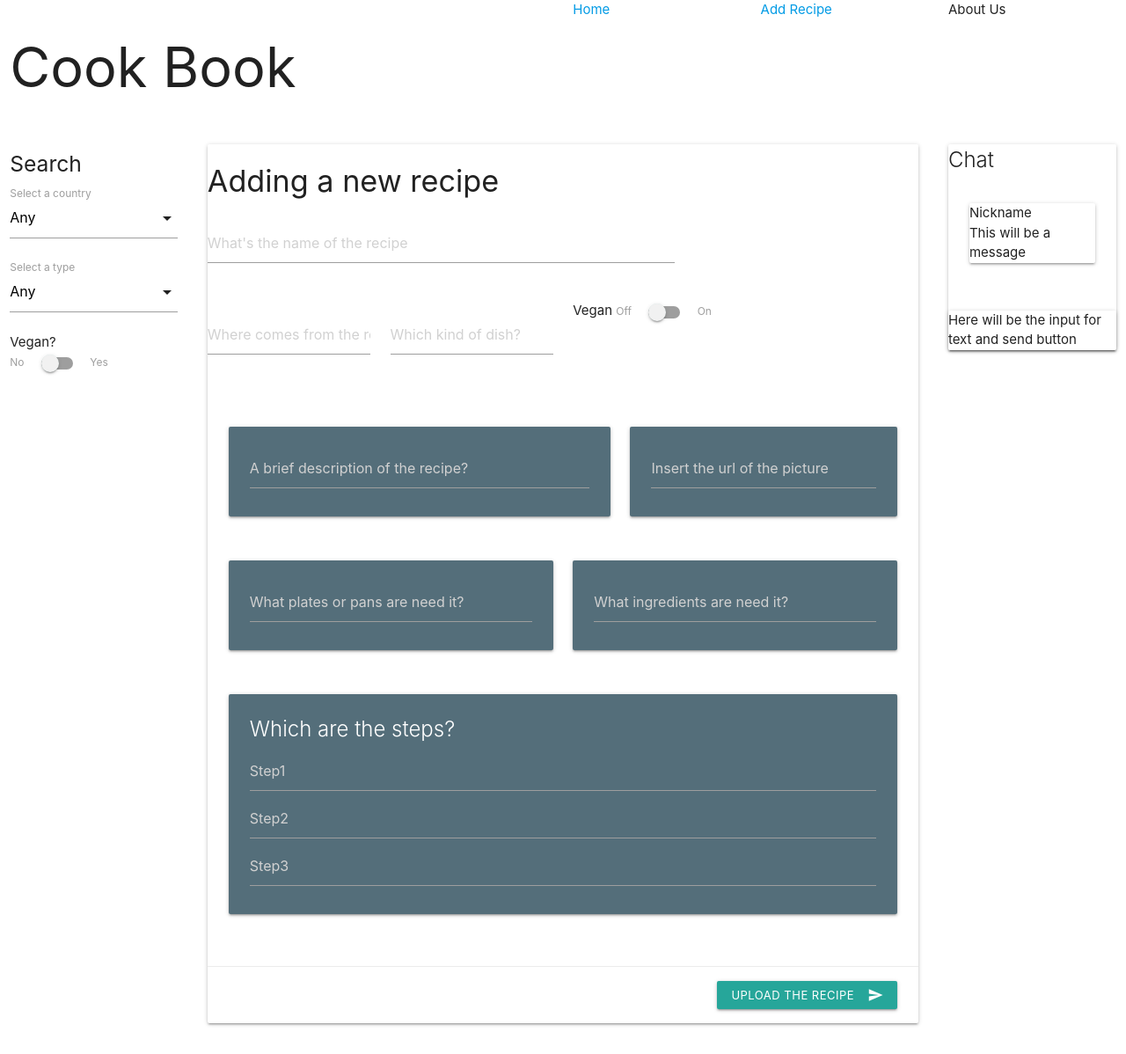
After one commit to BuleandraGeorge/Cook-Idea, a Flask app: page /add_recipe.html in a window 1280 px wide. The commit adds this page. Shown: the whole page at 88% size. Run offline with Flask 2, Linux system fonts and the light colour scheme; some libraries are stand-ins or nearby versions.

Commit message:
Added Chat Box, Search Box, Edit recipe feature, Delete modal

```diff
--- a/app.py
+++ b/app.py
@@ -15,8 +15,12 @@ mongo = PyMongo(app)
 @app.route('/')
 @app.route('/get_recipes')
 def get_recipes():
-    return render_template('recipes_list.html', recipes=mongo.db.recipes.find())
+    return render_template('recipes_list.html', recipes=mongo.db.recipes.find(), zones=mongo.db.country.find(), types=mongo.db.type.find())
 
+
+@app.route('/add_recipe.html')
+def add_recipe():
+    return render_template('add_recipe.html')
 
 if __name__ == '__main__':
     app.run(host=os.environ.get('IP'),
--- a/static/javascript/script.js
+++ b/static/javascript/script.js
@@ -2,7 +2,7 @@ document.getElementById("edit-button").addEventListener("click", function(){
     content=document.getElementById("recipe-name").innerHTML;
     document.getElementById("recipe-name").innerHTML="<input placeholder=\"Introduce a name for the recipe\" value=\""+content+"\">";
     content=document.getElementById("recipe-description").innerHTML;
-    document.getElementById("recipe-description").innerHTML="<input placeholder=\"Introduce a description for the recipe\" value=\""+content+"\">";
+    document.getElementById("recipe-description").innerHTML="<textarea placeholder=\"Introduce a description for the recipe\">"+ content +"</textarea>";
     for (node of document.getElementsByClassName("recipe-tool")){
         content=node.innerText;
         node.innerHTML="<input placeholder=\"Introduce a tool for recipe\" value=\""+content+"\">";
@@ -16,4 +16,15 @@ document.getElementById("edit-button").addEventListener("click", function(){
         node.innerHTML="<input placeholder=\"Introduce a cooking step for recipe\" value=\""+content+"\">";
     }
     document.getElementById("details-footer").style.display="none";
+    document.getElementById("edit-footer").style.display="initial";
 })
+
+document.getElementById('delete-recipe-btn').addEventListener('click', function(){
+    document.getElementById('delete-modal-msg').style.display='initial';
+})
+document.getElementById('confirm-btn').addEventListener('click', function(){
+    document.getElementById('delete-modal-msg').style.display='none';
+})
+document.getElementById('cancel-btn').addEventListener('click', function(){
+    document.getElementById('delete-modal-msg').style.display='none';
+})
--- /dev/null
+++ b/templates/add_recipe.html
@@ -0,0 +1,85 @@
+ {% extends "base.html" %}
+ {% block content %}
+<form>
+    <div class="col s12 ">
+        <div class="card horizontal">
+            <div class="card-stacked">
+                <h4 class="recipe-name">Adding a new recipe</h4>
+                <div class="row">
+                    <div class="input-field col s8 input-recipe-name">
+                        <input placeholder="What's the name of the recipe" id="recipe_name" type="text" class="validate">
+                    </div>
+                </div>
+                <div class="row tags-box">
+                    <div class="col m3 input-field ">
+          			    <input placeholder="Where comes from the recipe?" id="recipe_country" type="text" class="validate">
+                    </div>
+                    <div class="col m3 input-field ">
+          			        <input placeholder="Which kind of dish?" id="recipe_type" type="text" class="validate">
+                    </div>
+                    <div class="col m3 margin-2rem">
+                        <div class="switch">
+                            <span>Vegan</span>
+                            <label>
+                                Off
+                                <input  type="checkbox">
+                                <span class="lever"></span>
+                                 On
+                            </label>
+                        </div>
+                    </div>
+                </div>
+                <div class="card-content">
+                    <div class="row">
+                        <div class="col s12 m7">
+                            <div class="card blue-grey darken-1">
+                                <div class="card-content input-field white-text">
+          			                    <input placeholder="A brief description of the recipe?" id="recipe_description" type="text" class="validate">
+                                </div>
+                            </div>
+                        </div>
+                        <div class="col s12 m5">
+                            <div class="card blue-grey darken-1">
+                                <div class="card-content input-field white-text">
+          			                    <input placeholder="Insert the url of the picture" id="recipe_url" type="text" class="validate">
+                                </div>
+                            </div>
+                        </div>
+                    </div>
+                    <div class="row">
+                        <div class="col s12 m6">
+                            <div class="card blue-grey darken-1">
+                                <div class="card-content input-field white-text">
+          			                    <input placeholder="What plates or pans are need it?" id="recipe_tools" type="text" class="validate">
+                                </div>
+                            </div>
+                        </div>
+                        <div class="col s12 m6">
+                            <div class="card blue-grey darken-1">
+                                <div class="card-content input-field white-text">
+          			                    <input placeholder="What ingredients are need it?" id="recipe_ingredients" type="text" class="validate">
+                                </div>
+                            </div>
+                        </div>
+                    </div>
+                    <div class="row">
+                        <div class="col s12 m12">
+                            <div class="card blue-grey darken-1">
+                                <div class="card-content input-field  white-text">
+                                    <span class="card-title">Which are the steps?</span>
+                                    <input placeholder="Step1" id="recipe_step1" type="text" class="validate">
+                                    <input placeholder="Step2" id="recipe_step2" type="text" class="validate">
+                                    <input placeholder="Step3" id="recipe_step3" type="text" class="validate">
+                                </div>
+                            </div>
+                        </div>
+                    </div>
+                </div>
+                <div class="card-action">
+                    <a class="waves-effect waves-light btn-small right"><i class="material-icons right">send</i>Upload the recipe</a>
+                </div>
+            </div>
+        </div>
+  </div>
+</form>
+{% endblock %}
--- a/templates/base.html
+++ b/templates/base.html
@@ -9,6 +9,19 @@
     <link href="static/css/style.css" rel="stylesheet">
 </head>
 <body>
+        <div class="overlay-layer-delete" id="delete-modal-msg">
+            <div class="modal-layer-delete blue lighten-5">
+                <div class="row">
+                    <div class="col s12">
+                        <h5 class="center-align">Delete current recipe?</h5>
+                    </div>
+                </div>
+                <div class="row">
+                    <div class="col s6" id="confirm-btn"><a class="waves-effect waves-light red darken-1 btn-small"><i class="material-icons left">check</i>Confirm</a></div>
+                    <div class="col s6 push-s2" id="cancel-btn"><a class="waves-effect waves-light btn-small"><i class="material-icons left">cancel</i>Cancel</a></div>
+                </div>
+            </div>
+        </div>
     <header>
         <div class="row">
             <div class="col m6">
@@ -16,22 +29,82 @@
             </div>
             <div class="col m6">
                 <div class="row">
-                    <div class="col m3">Home</div>
-                    <div class="col m3">Search</div>
-                    <div class="col m3">Add</div>
-                    <div class="col m3">About</div>
+                    <div class="col m4"><a href="/">Home</a></div>
+                    <div class="col m4"><a href='add_recipe.html'>Add Recipe</a></div>
+                    <div class="col m4">About Us</div>
                 </div>
             </div>
         </div>
     </header>
-    {% block content %}
-    {% endblock %}
+    <div class="row">
+     <div class="col s2">
+            <form>
+                <div class="row">
+                    <div class="col s12"><h5>Search</h5></div>
+                    <div class="col s12 input-field">
+                     <select multiple>
+                        <option value="" selected>Any</option>
+                        {% for area in zones %}
+                            {% for x in area.zone %}
+                                <option> {{x}} </option>
+                            {% endfor %}
+                        {% endfor %}
+                        </select>
+                        <label>Select a country</label>
+                    </div>
+                    <div class="col s12 input-field">
+                     <select multiple>
+                        <option value="" selected>Any</option>
+                        {% for type in types %}
+                            {% for x in type.rep_type %}
+                                <option> {{x}} </option>
+                            {% endfor %}
+                        {% endfor %}
+                        </select>
+                        <label>Select a type</label>
+                    </div>
+                    <div class="col s12">
+                        <span>Vegan?</span>
+                        <div class="switch">
+                            <label>
+                                No
+                                <input type="checkbox">
+                                <span class="lever"></span>
+                                Yes
+                            </label>
+                        </div>
+                    </div>
+                </div>
+            </form>
+        </div>
+        <div class="col s8">
+            {% block content %}
+            {% endblock %}
+        </div>
+        <div class="col s2">
+            <div class="card">
+                <span class="card-title">Chat</span>
+                <div class="card-content">
+                    <div class="card">
+                        <p>Nickname</p>
+                        <p>This will be a message</p>
+                    </div>
+                </div>
+                <div class="card">
+                        <p> Here will be the input for text and send button</p>
+                </div>
+            </div>
+        </div>
+    </div>
     <script src="https://cdnjs.cloudflare.com/ajax/libs/jquery/3.5.1/jquery.min.js" integrity="sha256-9/aliU8dGd2tb6OSsuzixeV4y/faTqgFtohetphbbj0=" crossorigin="anonymous"></script>
     <script src="https://cdnjs.cloudflare.com/ajax/libs/materialize/1.0.0/js/materialize.min.js"></script>
     <script src="static/javascript/script.js"></script>
     <script type="text/javascript">
         $(document).ready(function(){
         $('.modal').modal();});
+        $(document).ready(function(){
+        $('select').formSelect();
+  });
     </script>
 </body>
 </html>
```
Also changed, not shown: static/css/style.css (+25 -0 lines), templates/recipes_list.html (+12 -9 lines).
